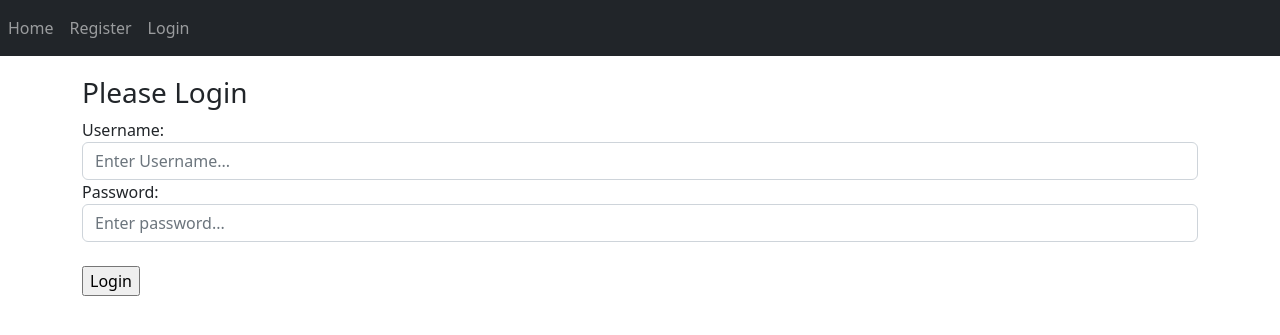
After one commit to mdforhadcse/Django_Authentication_Login_Registration, a Django app: template templates/Login_app/login.html in a window 1280 px wide. The commit adds this page. Shown: the top 335 px of the page. Run offline with Django 4.2, Linux system fonts and the light colour scheme; the template is opened without the code that fills it, so the values that code supplies are empty.

Commit message:
Login system

```diff
--- a/Django_Authentication_Login_Registration/settings.py
+++ b/Django_Authentication_Login_Registration/settings.py
@@ -117,6 +117,9 @@ STATICFILES_DIRS = (BASE_DIR / "static",)
 MEDIA_URL = "media/"
 MEDIA_ROOT = (BASE_DIR / "media",)
 
+# Login
+LOGIN_URL = '/login/'
+
 # Default primary key field type
 # https://docs.djangoproject.com/en/4.1/ref/settings/#default-auto-field
 
--- a/Login_app/urls.py
+++ b/Login_app/urls.py
@@ -5,5 +5,8 @@ app_name = 'Login_app'
 
 urlpatterns = [
     path('', views.index, name='index'),
-    path('register/', views.register, name='register')
+    path('register/', views.register, name='register'),
+    path('login/', views.login_page, name='login'),
+    path('user_login/', views.user_login, name='user_login'),
+    path('logout/', views.user_logout, name='logout'),
 ]
--- a/templates/Login_app/base.html
+++ b/templates/Login_app/base.html
@@ -17,9 +17,20 @@
                 <li class="nav-item active">
                     <a class="nav-link" href="{% url 'Login_app:index' %}">Home</a>
                 </li>
+                {% if user.is_authenticated %}
+                <li>
+                    <a class="nav-link" href="{% url 'Login_app:logout' %}">Logout</a>
+                </li>
+                {% else %}
                 <li>
                     <a class="nav-link" href="{% url 'Login_app:register' %}">Register</a>
                 </li>
+
+                <li>
+                    <a class="nav-link" href="{% url 'Login_app:login' %}">Login</a>
+                </li>
+                {% endif %}
+
 
             </ul>
     </nav>
--- /dev/null
+++ b/templates/Login_app/login.html
@@ -0,0 +1,13 @@
+{% extends 'Login_app/base.html' %}
+{% block body_block %}
+    <h3>Please Login</h3>
+    <form action="{% url 'Login_app:user_login' %}" method="POST">
+        <label for="username">Username: </label>
+        <input type="text" name="username" placeholder="Enter Username..." required class="form-control">
+        <label for="password">Password:</label>
+        <input type="password" name="password" placeholder="Enter password..." required class="form-control">
+        {% csrf_token %}
+        <br>
+        <input type="submit" name="submit" value="Login">
+    </form>
+{% endblock %}
```
Also changed, not shown: Login_app/views.py (+35 -1 lines), db.sqlite3.
